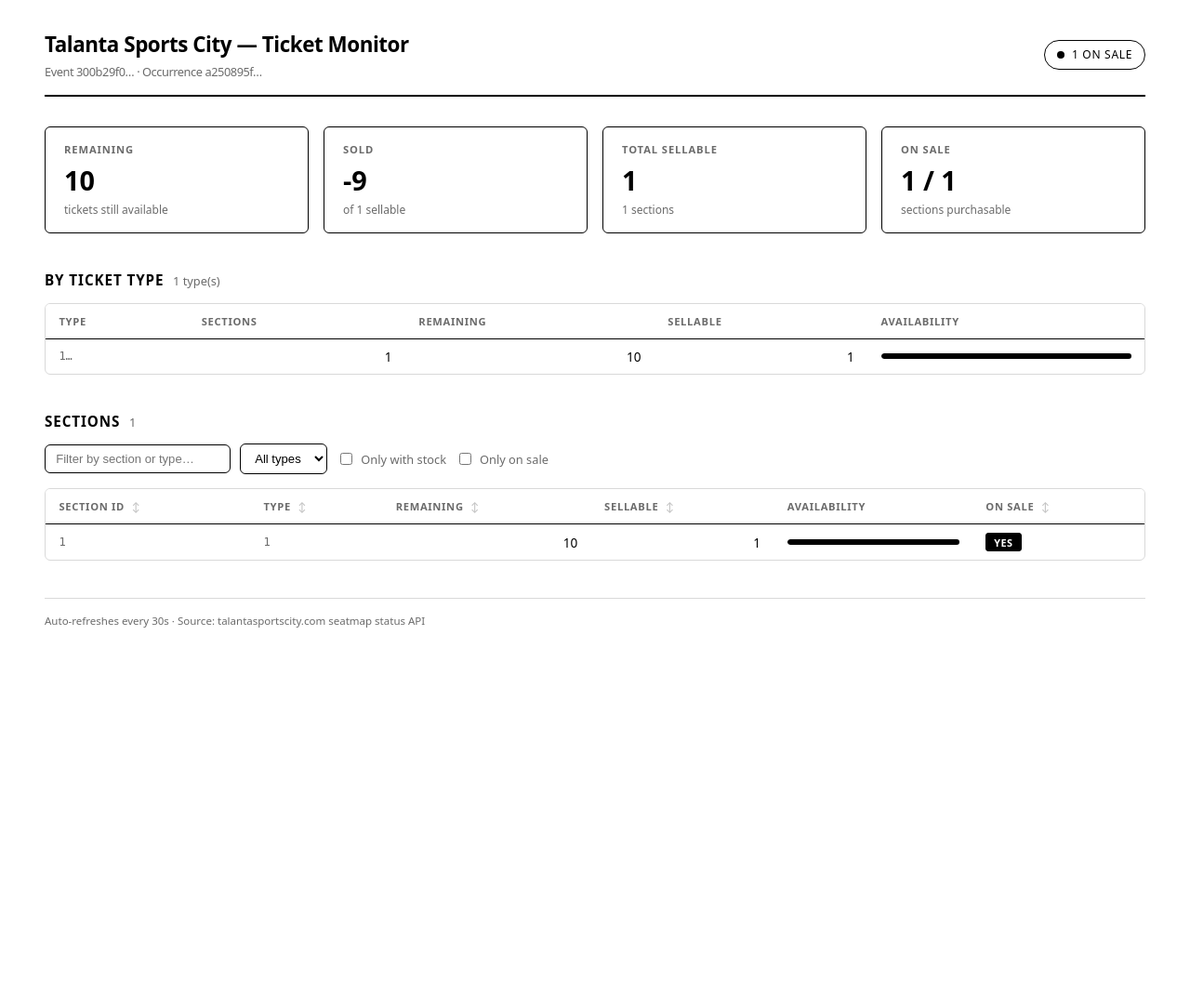
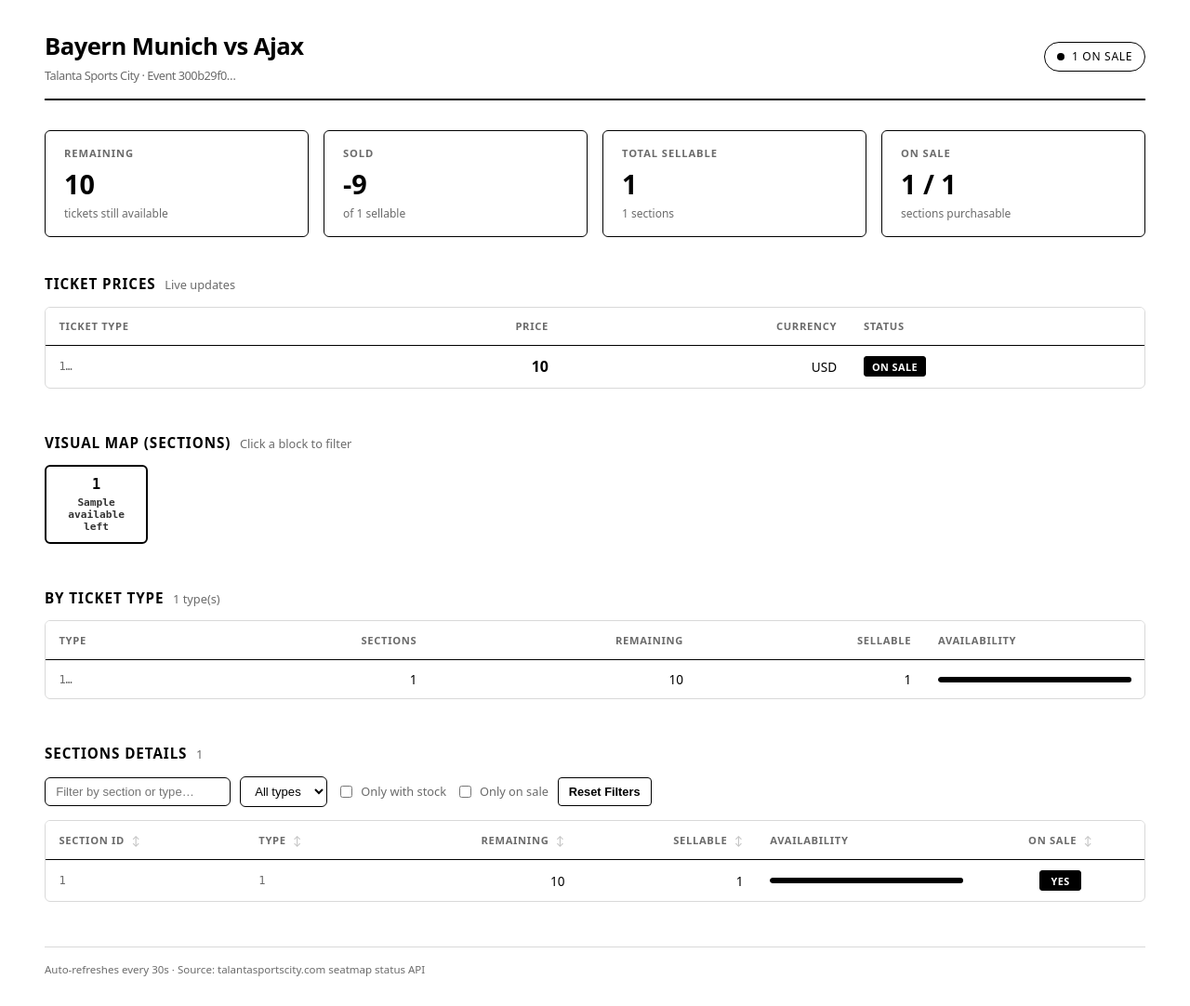
Before and after one commit to kingleethedev/talanta, a Flask app: page / in a window 1280 px wide. Shown: the whole page at 93% size. Before the commit the page ends 675 px from the top, so only its background shows below. Run offline with Flask 3, Linux system fonts and the light colour scheme; a database or web service that is not in the repository returns one stand-in record (values such as "Sample title"); data that the repository does not hold is empty.

Commit message:
new changes

```diff
--- a/app.py
+++ b/app.py
@@ -10,18 +10,10 @@ STATUS_URL = f"https://talantasportscity.com/seatmap/{EVENT_ID}/status"
 HEADERS = {"User-Agent": "Mozilla/5.0 (ticket-monitor)"}
 TIMEOUT = 10
 
-
 def fetch_status():
-    """Pull the live seatmap status from Talanta Sports City."""
-    r = requests.get(
-        STATUS_URL,
-        params={"o": OCCURRENCE_ID},
-        headers=HEADERS,
-        timeout=TIMEOUT,
-    )
+    r = requests.get(STATUS_URL, params={"o": OCCURRENCE_ID}, headers=HEADERS, timeout=TIMEOUT)
     r.raise_for_status()
     return r.json()
-
 
 def summarize(sections):
     total_sellable = 0
@@ -52,7 +44,6 @@ def summarize(sections):
         "by_type": dict(by_type),
     }
 
-
 @app.route("/")
 def index():
     try:
@@ -62,18 +53,14 @@ def index():
 
     sections = data.get("sections", [])
     summary = summarize(sections)
-    rows = sorted(sections, key=lambda s: (s.get("available") or 0), reverse=True)
-    return render_template(
-        "index.html",
-        error=None,
-        summary=summary,
-        sections=rows,
-    )
 
+    # Sort sections alphabetically by their ID so the grid groups similar sections together (e.g., 101, 102, Gold)
+    sections.sort(key=lambda x: x["id"])
+
+    return render_template("index.html", error=None, summary=summary, sections=sections)
 
 @app.route("/api")
 def api():
-    """Optional JSON endpoint — handy for polling / scripting."""
     try:
         data = fetch_status()
     except Exception as e:
@@ -81,6 +68,5 @@ def api():
     sections = data.get("sections", [])
     return jsonify({"summary": summarize(sections), "sections": sections})
 
-
 if __name__ == "__main__":
     app.run(debug=True)
--- a/templates/index.html
+++ b/templates/index.html
@@ -3,7 +3,7 @@
 <head>
   <meta charset="utf-8">
   <meta name="viewport" content="width=device-width, initial-scale=1">
-  <title>Talanta Ticket Monitor</title>
+  <title>Bayern Munich vs Ajax — Ticket Monitor</title>
   <style>
     :root {
       --bg: #ffffff;
@@ -23,13 +23,14 @@
       min-height: 100vh;
     }
 
+    /* HEADER */
     header {
       display: flex; flex-wrap: wrap; align-items: center;
       justify-content: space-between; gap: 1rem;
       padding-bottom: 1rem; margin-bottom: 2rem;
       border-bottom: 2px solid var(--line-strong);
     }
-    h1 { font-size: 1.4rem; margin: 0; letter-spacing: -.02em; }
+    h1 { font-size: 1.6rem; margin: 0; letter-spacing: -.02em; }
     h1 span { display: block; margin-top: .3rem; font-size: .8rem; font-weight: 400; color: var(--muted); }
 
     .badge {
@@ -41,6 +42,7 @@
     .dot { width: 8px; height: 8px; border-radius: 50%; background: var(--text); }
     .dot.off { background: var(--bg); border: 1px solid var(--text); }
 
+    /* STAT CARDS */
     .cards {
       display: grid; grid-template-columns: repeat(auto-fit, minmax(180px, 1fr));
       gap: 1rem; margin-bottom: 2.5rem;
@@ -58,7 +60,8 @@
     .card .num { font-size: 1.8rem; font-weight: 700; font-variant-numeric: tabular-nums; }
     .card .sub { font-size: .75rem; color: var(--muted); margin-top: .25rem; }
 
-    section { margin-bottom: 2.5rem; }
+    /* SECTIONS & HEADINGS */
+    section { margin-bottom: 3rem; }
     section > h2 {
       font-size: .95rem; font-weight: 700; margin: 0 0 .9rem;
       text-transform: uppercase; letter-spacing: .06em;
@@ -66,38 +69,88 @@
     }
     section > h2 .count { font-weight: 400; color: var(--muted); font-size: .8rem; text-transform: none; letter-spacing: 0; }
 
+    /* PRICING SECTION */
+    .price-placeholder {
+      border: 1px dashed var(--line-strong);
+      border-radius: var(--radius);
+      padding: 2rem;
+      text-align: center;
+      color: var(--muted);
+      font-size: 0.9rem;
+      background: #fafafa;
+    }
+
+    /* SEAT GRID MAP */
+    .seat-grid {
+      display: grid;
+      grid-template-columns: repeat(auto-fill, minmax(110px, 1fr));
+      gap: 8px;
+      margin-bottom: 2rem;
+    }
+    .seat-block {
+      border: 1px solid var(--line);
+      border-radius: var(--radius);
+      padding: 10px;
+      text-align: center;
+      font-size: 0.85rem;
+      font-family: ui-monospace, monospace;
+      cursor: pointer;
+      transition: transform 0.1s, box-shadow 0.1s;
+      user-select: none;
+      display: flex;
+      flex-direction: column;
+      justify-content: center;
+      min-height: 60px;
+    }
+    .seat-block:hover { transform: scale(1.05); border-color: var(--line-strong); z-index: 10; }
+    .seat-block strong { font-size: 0.95rem; margin-bottom: 4px; }
+    .seat-block .count { font-size: 0.7rem; opacity: 0.8; }
+
+    /* Status Colors */
+    .seat-block.available { background: #fff; color: #000; border: 2px solid #000; font-weight: bold; }
+    .seat-block.sold-out { background: #000; color: #fff; border: 2px solid #000; }
+    .seat-block.off-sale { background: #f9f9f9; color: #999; border-style: dashed; border-color: #ccc; }
+
+    /* TABLES & PANELS */
     .panel { border: 1px solid var(--line); border-radius: var(--radius); overflow: hidden; }
-
-    table { width: 100%; border-collapse: collapse; font-size: .85rem; }
+    table { width: 100%; border-collapse: collapse; font-size: .85rem; table-layout: auto; }
     thead th {
       position: sticky; top: 0; background: var(--bg);
-      text-align: left; padding: .7rem .9rem;
+      text-align: left; padding: .8rem .9rem;
       font-size: .7rem; letter-spacing: .06em; text-transform: uppercase;
       color: var(--muted); border-bottom: 1px solid var(--line-strong);
       cursor: pointer; user-select: none; white-space: nowrap; font-weight: 600;
     }
     thead th:hover { color: var(--text); }
     thead th .arrow { opacity: .4; margin-left: .25rem; font-size: .65rem; }
-    tbody td { padding: .55rem .9rem; border-bottom: 1px solid var(--line); }
+
+    tbody td {
+      padding: .7rem .9rem;
+      border-bottom: 1px solid var(--line);
+      vertical-align: middle;
+    }
     tbody tr:hover td { background: var(--hover); }
     tbody tr:last-child td { border-bottom: none; }
-    td.num { text-align: right; font-variant-numeric: tabular-nums; }
-    td.mono { font-family: ui-monospace, monospace; font-size: .75rem; color: var(--muted); }
+
+    /* Table Columns Alignment */
+    td.num, th.num { text-align: right; font-variant-numeric: tabular-nums; white-space: nowrap; }
+    td.mono { font-family: ui-monospace, monospace; font-size: .75rem; color: var(--muted); white-space: nowrap; }
     .zero { color: #b0b0b0; }
 
     .pill {
-      display: inline-block; padding: .1rem .5rem; border-radius: 3px;
+      display: inline-block; padding: .15rem .5rem; border-radius: 3px;
       font-size: .68rem; font-weight: 700; text-transform: uppercase;
-      letter-spacing: .04em; border: 1px solid var(--text);
+      letter-spacing: .04em; border: 1px solid var(--text); text-align: center;
+      min-width: 45px;
     }
     .pill.on { background: var(--text); color: var(--bg); }
     .pill.off { background: var(--bg); color: var(--muted); border-color: var(--line); }
 
-    /* Flat monochrome bar: solid black fill on light track */
-    .bar { height: 6px; background: #ececec; border-radius: 3px; overflow: hidden; min-width: 80px; }
+    .bar { height: 6px; background: #ececec; border-radius: 3px; overflow: hidden; min-width: 80px; width: 100%; }
     .bar > i { display: block; height: 100%; background: var(--text); border-radius: 3px; }
     .bar.empty > i { background: #c8c8c8; }
 
+    /* TOOLBAR */
     .toolbar { display: flex; flex-wrap: wrap; gap: .6rem; margin-bottom: .9rem; align-items: center; }
     .toolbar input[type="search"], .toolbar select {
       background: var(--bg); border: 1px solid var(--line-strong);
@@ -105,27 +158,30 @@
       font-size: .82rem; outline: none;
     }
     .toolbar input[type="search"]:focus, .toolbar select:focus { box-shadow: 0 0 0 2px var(--line); }
-    .toolbar label {
-      font-size: .8rem; color: var(--muted);
-      display: flex; align-items: center; gap: .4rem; cursor: pointer;
+    .toolbar label { font-size: .8rem; color: var(--muted); display: flex; align-items: center; gap: .4rem; cursor: pointer; }
+    .toolbar input[type="checkbox"] { accent-color: #000; }
+    .btn-reset {
+      background: #fff; border: 1px solid #000; padding: 0.45rem 0.7rem;
+      border-radius: 4px; cursor: pointer; font-size: 0.8rem; font-weight: 600;
     }
-    .toolbar input[type="checkbox"] { accent-color: #000; }
+    .btn-reset:hover { background: #000; color: #fff; }
 
     .err { border: 1px solid var(--text); padding: 1rem 1.25rem; border-radius: var(--radius); font-size: .85rem; }
-    .empty-state { padding: 2rem; text-align: center; color: var(--muted); font-size: .85rem; }
+    .empty-state { padding: 2rem; text-align: center; color: var(--muted); font-size: .85rem; display: none; }
     footer { margin-top: 2rem; padding-top: 1rem; border-top: 1px solid var(--line); color: var(--muted); font-size: .72rem; }
 
     @media (max-width: 640px) {
       thead th:nth-child(1), tbody td:nth-child(1) { display: none; }
       .card .num { font-size: 1.45rem; }
+      .seat-grid { grid-template-columns: repeat(auto-fill, minmax(90px, 1fr)); }
     }
   </style>
 </head>
 <body>
   <header>
     <h1>
-      Talanta Sports City — Ticket Monitor
-      <span>Event 300b29f0… · Occurrence a250895f…</span>
+      Bayern Munich vs Ajax
+      <span>Talanta Sports City · Event 300b29f0…</span>
     </h1>
     <div class="badge">
       <span class="dot {{ 'off' if error or (summary and summary.on_sale_sections == 0) else '' }}"></span>
@@ -159,12 +215,86 @@
       </div>
     </div>
 
+    <!-- NEW PRICING SECTION -->
+    <section>
+      <h2>Ticket Prices <span class="count">Live updates</span></h2>
+      {% set ns = namespace(has_prices=false) %}
+      {% for s in sections %}
+        {% if s.price %}
+          {% set ns.has_prices = true %}
+        {% endif %}
+      {% endfor %}
+
+      {% if not ns.has_prices %}
+        <div class="price-placeholder">
+          <strong>Prices not yet released.</strong><br>
+          The ticketing system has not published pricing data for this event yet. This section will automatically update once prices go live.
+        </div>
+      {% else %}
+        <div class="panel">
+          <table>
+            <thead>
+              <tr>
+                <th>Ticket Type</th>
+                <th class="num">Price</th>
+                <th class="num">Currency</th>
+                <th>Status</th>
+              </tr>
+            </thead>
+            <tbody>
+              {% set seen_types = [] %}
+              {% for s in sections %}
+                {% if s.price and s.ticket_type_id not in seen_types %}
+                  {% set _ = seen_types.append(s.ticket_type_id) %}
+                  <tr>
+                    <td class="mono">{{ (s.ticket_type_id or 'General Admission')[:8] }}…</td>
+                    <td class="num" style="font-weight: bold; font-size: 1rem;">{{ "{:,}".format(s.price) }}</td>
+                    <td class="num">{{ s.currency or 'KES' }}</td>
+                    <td>
+                      <span class="pill {{ 'on' if s.on_sale else 'off' }}">
+                        {{ 'ON SALE' if s.on_sale else 'NOT LIVE' }}
+                      </span>
+                    </td>
+                  </tr>
+                {% endif %}
+              {% endfor %}
+            </tbody>
+          </table>
+        </div>
+      {% endif %}
+    </section>
+
+    <section>
+      <h2>Visual Map (Sections) <span class="count">Click a block to filter</span></h2>
+      <div class="seat-grid">
+        {% for s in sections %}
+          {% if s.total_sellable > 0 or s.available > 0 %}
+            {% set status_class = 'off-sale' %}
+            {% if s.on_sale %}
+              {% if s.available == 0 %}
+                {% set status_class = 'sold-out' %}
+              {% else %}
+                {% set status_class = 'available' %}
+              {% endif %}
+            {% endif %}
+
+            <div class="seat-block {{ status_class }}"
+                 onclick="filterBySection('{{ s.id }}')"
+                 title="Click to filter table">
+              <strong>{{ s.id[:6] }}</strong>
+              <span class="count">{{ s.available }} left</span>
+            </div>
+          {% endif %}
+        {% endfor %}
+      </div>
+    </section>
+
     <section>
       <h2>By ticket type <span class="count">{{ summary.by_type|length }} type(s)</span></h2>
       <div class="panel">
         <table>
           <thead>
-            <tr><th>Type</th><th class="num">Sections</th><th class="num">Remaining</th><th class="num">Sellable</th><th>Availability</th></tr>
+            <tr><th>Type</th><th class="num">Sections</th><th class="num">Remaining</th><th class="num">Sellable</th><th style="width: 20%;">Availability</th></tr>
           </thead>
           <tbody>
             {% for t, v in summary.by_type.items() %}
@@ -187,7 +317,7 @@
     </section>
 
     <section>
-      <h2>Sections <span class="count" id="visibleCount">{{ sections|length }}</span></h2>
+      <h2>Sections Details <span class="count" id="visibleCount">{{ sections|length }}</span></h2>
       <div class="toolbar">
         <input type="search" id="search" placeholder="Filter by section or type…">
         <select id="typeFilter">
@@ -198,6 +328,7 @@
         </select>
         <label><input type="checkbox" id="onlyAvailable"> Only with stock</label>
         <label><input type="checkbox" id="onlyOnSale"> Only on sale</label>
+        <button class="btn-reset" onclick="resetFilters()">Reset Filters</button>
       </div>
       <div class="panel">
         <table id="sectionsTable">
@@ -207,8 +338,8 @@
               <th data-sort="type">Type <span class="arrow">↕</span></th>
               <th data-sort="available" class="num">Remaining <span class="arrow">↕</span></th>
               <th data-sort="sellable" class="num">Sellable <span class="arrow">↕</span></th>
-              <th>Availability</th>
-              <th data-sort="onsale">On sale <span class="arrow">↕</span></th>
+              <th style="width: 20%;">Availability</th>
+              <th data-sort="onsale" style="text-align: center;">On sale <span class="arrow">↕</span></th>
             </tr>
           </thead>
           <tbody>
@@ -230,12 +361,14 @@
                   <i style="width: {{ pct|round(0, 'floor') }}%"></i>
                 </div>
               </td>
-              <td><span class="pill {{ 'on' if s.on_sale else 'off' }}">{{ 'YES' if s.on_sale else 'no' }}</span></td>
+              <td style="text-align: center;">
+                <span class="pill {{ 'on' if s.on_sale else 'off' }}">{{ 'YES' if s.on_sale else 'no' }}</span>
+              </td>
             </tr>
             {% endfor %}
           </tbody>
         </table>
-        <div class="empty-state" id="emptyState" style="display:none">No sections match your filters.</div>
+        <div class="empty-state" id="emptyState">No sections match your filters.</div>
       </div>
     </section>
 
@@ -246,6 +379,7 @@
     (function () {
       const table = document.getElementById('sectionsTable');
       if (!table) return;
+
       const tbody = table.querySelector('tbody');
       const rows = Array.from(tbody.querySelectorAll('tr'));
       const search = document.getElementById('search');
@@ -301,6 +435,20 @@
         el.addEventListener('input', applyFilters)
       );
 
+      window.filterBySection = function(sectionId) {
+        search.value = sectionId;
+        applyFilters();
+        document.getElementById('sectionsTable').scrollIntoView({ behavior: 'smooth', block: 'center' });
+      };
+
+      window.resetFilters = function() {
+        search.value = '';
+        typeFilter.value = '';
+        onlyAvailable.checked = false;
+        onlyOnSale.checked = false;
+        applyFilters();
+      };
+
       sortRows(sortKey, sortDir);
       applyFilters();
     })();
```
